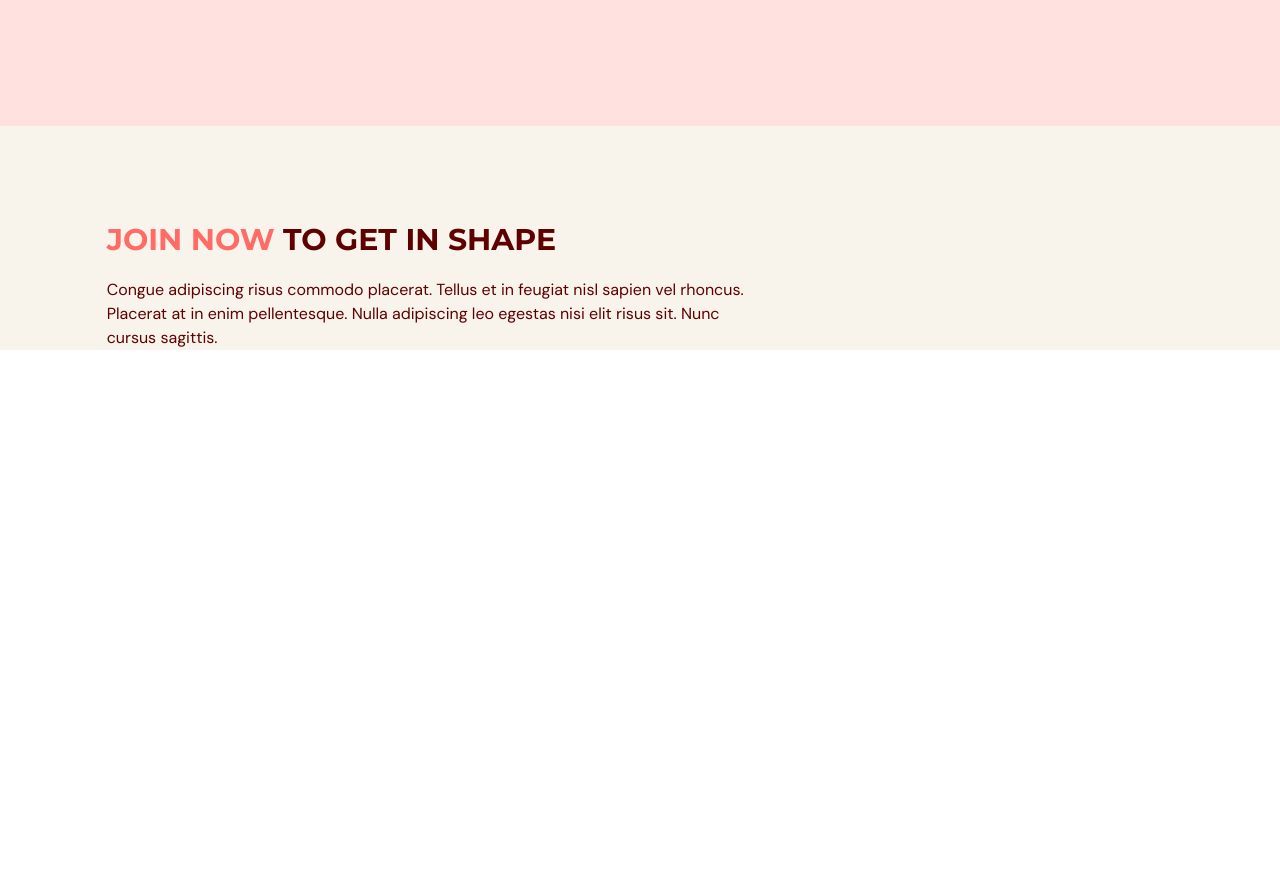
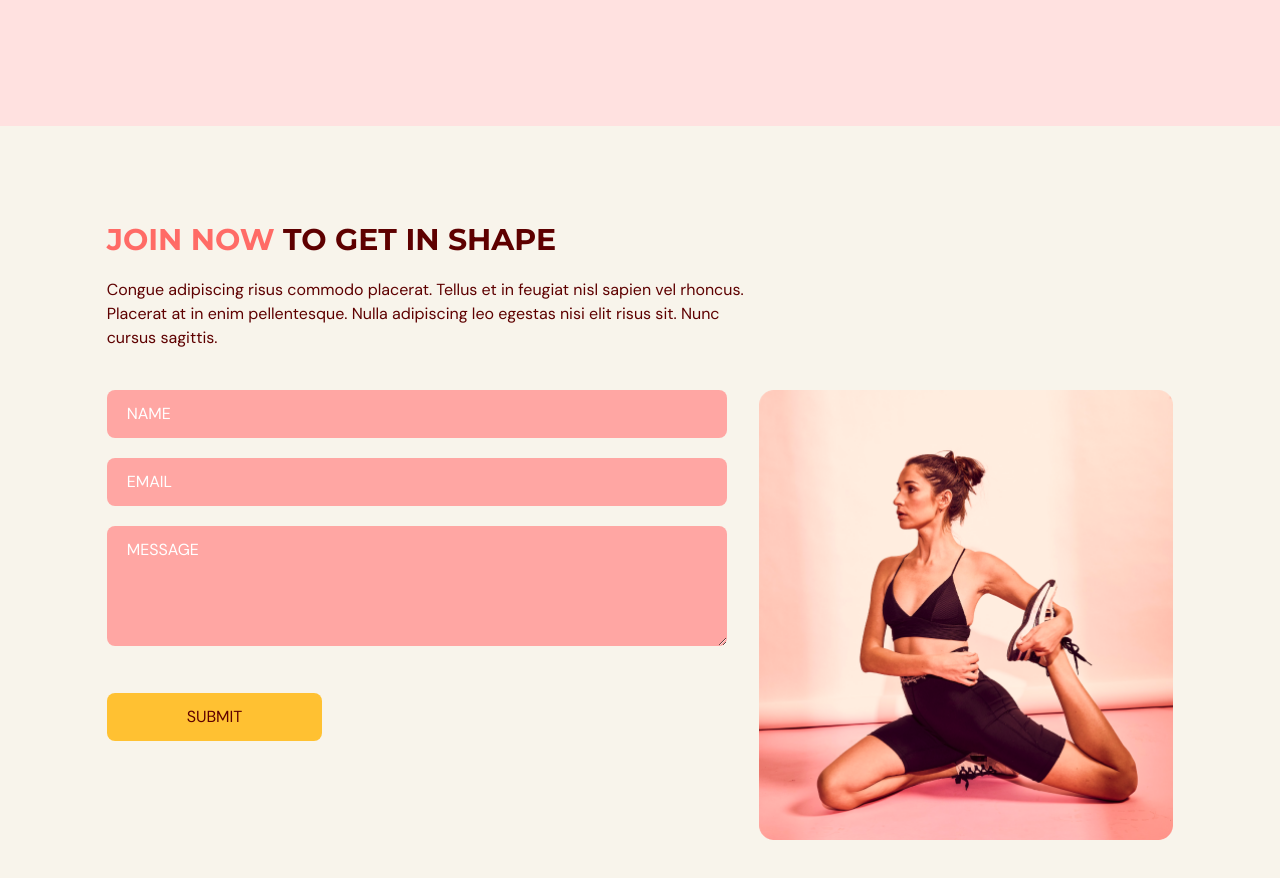
Before and after one commit to 0trava/Gym_typescrips, a React (Vite) app: page / in a window 1280 px wide. Shown: the part 2720-3598 px from the top of the page. Before the commit the page ends 3090 px from the top, so only its background shows below. Built offline with nearby package versions, Linux system fonts and the light colour scheme.

Commit message:
add ContactUs form

```diff
--- a/src/scenes/ContactUs/ContactUs.tsx
+++ b/src/scenes/ContactUs/ContactUs.tsx
@@ -4,41 +4,158 @@
 import ContactUsPageGraphic from "@/assets/ContactUsPageGraphic.png";
 import HText from "@/shared/HText";
 
-
-
 type Props = {
   setSelectedPage: (value: SelectedPage) => void;
+};
+
+const ContactUs = ({ setSelectedPage }: Props) => {
+  const inputStyles = `mb-5 w-full rounded-lg bg-primary-300
+  px-5 py-3 placeholder-white`;
+
+  const {
+    register,
+    trigger,
+    formState: { errors },
+  } = useForm();
+
+  const onSubmit = async (e: any) => {
+    const isValid = await trigger();
+    if (!isValid) {
+      e.preventDefault();
     }
+  };
 
-const ContactUs = ({setSelectedPage}: Props) => {
-  return <section id="cotuctus" className="mx-auto w-5/6 pt-24 pb-25">
-    <motion.div onViewportEnter={() => setSelectedPage(SelectedPage.ContactUs)}>
+  return (
+    <section id="contactus" className="mx-auto w-5/6 pt-24 pb-32">
+      <motion.div
+        onViewportEnter={() => setSelectedPage(SelectedPage.ContactUs)}
+      >
         {/* HEADER */}
         <motion.div
           className="md:w-3/5"
           initial="hidden"
           whileInView="visible"
-          viewport={{once:true, amount: 0.5}}
-          transition={{duration: 0.5}}
+          viewport={{ once: true, amount: 0.5 }}
+          transition={{ duration: 0.5 }}
           variants={{
-          hidden: {opacity: 0, x:-50},
-          visible: {opacity: 1, x: 0}
-          }}>
+            hidden: { opacity: 0, x: -50 },
+            visible: { opacity: 1, x: 0 },
+          }}
+        >
           <HText>
-                <span className="text-primary-500">JOIN NOW </span>
-                 TO GET IN SHAPE
+            <span className="text-primary-500">JOIN NOW</span> TO GET IN SHAPE
           </HText>
           <p className="my-5">
             Congue adipiscing risus commodo placerat. Tellus et in feugiat nisl
             sapien vel rhoncus. Placerat at in enim pellentesque. Nulla
             adipiscing leo egestas nisi elit risus sit. Nunc cursus sagittis.
           </p>
-
-        </motion.div>
         </motion.div>
 
+        {/* FORM AND IMAGE */}
+        <div className="mt-10 justify-between gap-8 md:flex">
+          <motion.div
+            className="mt-10 basis-3/5 md:mt-0"
+            initial="hidden"
+            whileInView="visible"
+            viewport={{ once: true, amount: 0.5 }}
+            transition={{ duration: 0.5 }}
+            variants={{
+              hidden: { opacity: 0, y: 50 },
+              visible: { opacity: 1, y: 0 },
+            }}
+          >
+            <form
+              target="_blank"
+              onSubmit={onSubmit}
+              action="https://formsubmit.co/e8a5bdfa807605332f809e5656e27c6e"
+              method="POST"
+            >
+              <input
+                className={inputStyles}
+                type="text"
+                placeholder="NAME"
+                {...register("name", {
+                  required: true,
+                  maxLength: 100,
+                })}
+              />
+              {errors.name && (
+                <p className="mt-1 text-primary-500">
+                  {errors.name.type === "required" && "This field is required."}
+                  {errors.name.type === "maxLength" &&
+                    "Max length is 100 char."}
+                </p>
+              )}
 
+              <input
+                className={inputStyles}
+                type="text"
+                placeholder="EMAIL"
+                {...register("email", {
+                  required: true,
+                  pattern: /^[A-Z0-9._%+-]+@[A-Z0-9.-]+\.[A-Z]{2,}$/i,
+                })}
+              />
+              {errors.email && (
+                <p className="mt-1 text-primary-500">
+                  {errors.email.type === "required" &&
+                    "This field is required."}
+                  {errors.email.type === "pattern" && "Invalid email address."}
+                </p>
+              )}
+
+              <textarea
+                className={inputStyles}
+                placeholder="MESSAGE"
+                rows={4}
+                cols={50}
+                {...register("message", {
+                  required: true,
+                  maxLength: 2000,
+                })}
+              />
+              {errors.message && (
+                <p className="mt-1 text-primary-500">
+                  {errors.message.type === "required" &&
+                    "This field is required."}
+                  {errors.message.type === "maxLength" &&
+                    "Max length is 2000 char."}
+                </p>
+              )}
+
+              <button
+                type="submit"
+                className="mt-5 rounded-lg bg-secondary-500 px-20 py-3 transition duration-500 hover:text-white"
+              >
+                SUBMIT
+              </button>
+            </form>
+          </motion.div>
+
+          <motion.div
+            className="relative mt-16 basis-2/5 md:mt-0"
+            initial="hidden"
+            whileInView="visible"
+            viewport={{ once: true, amount: 0.5 }}
+            transition={{ delay: 0.2, duration: 0.5 }}
+            variants={{
+              hidden: { opacity: 0, y: 50 },
+              visible: { opacity: 1, y: 0 },
+            }}
+          >
+            <div className="w-full before:absolute before:-bottom-20 before:-right-10 before:z-[-1] md:before:content-evolvetext">
+              <img
+                className="w-full"
+                alt="contact-us-page-graphic"
+                src={ContactUsPageGraphic}
+              />
+            </div>
+          </motion.div>
+        </div>
+      </motion.div>
     </section>
-}
+  );
+};
 
 export default ContactUs;
```
Lines whose indentation alone changed are shown as unchanged.
